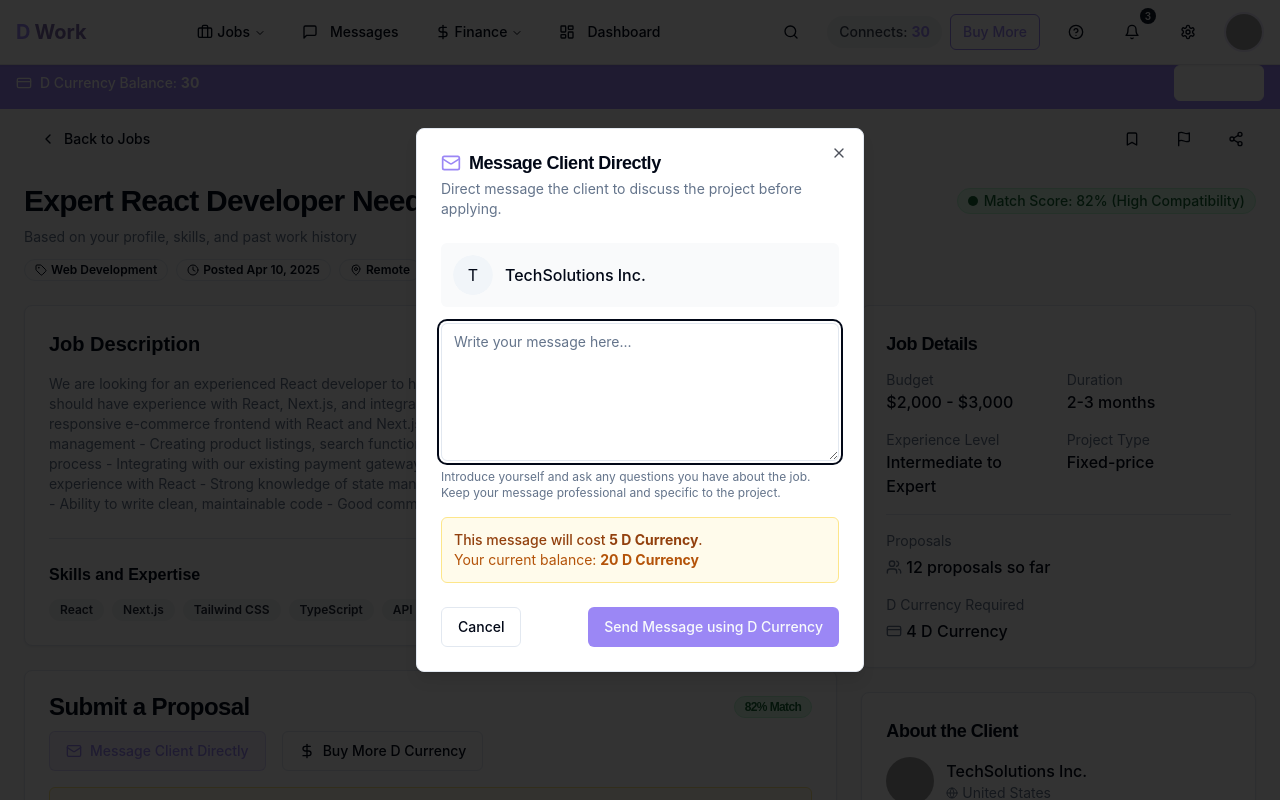
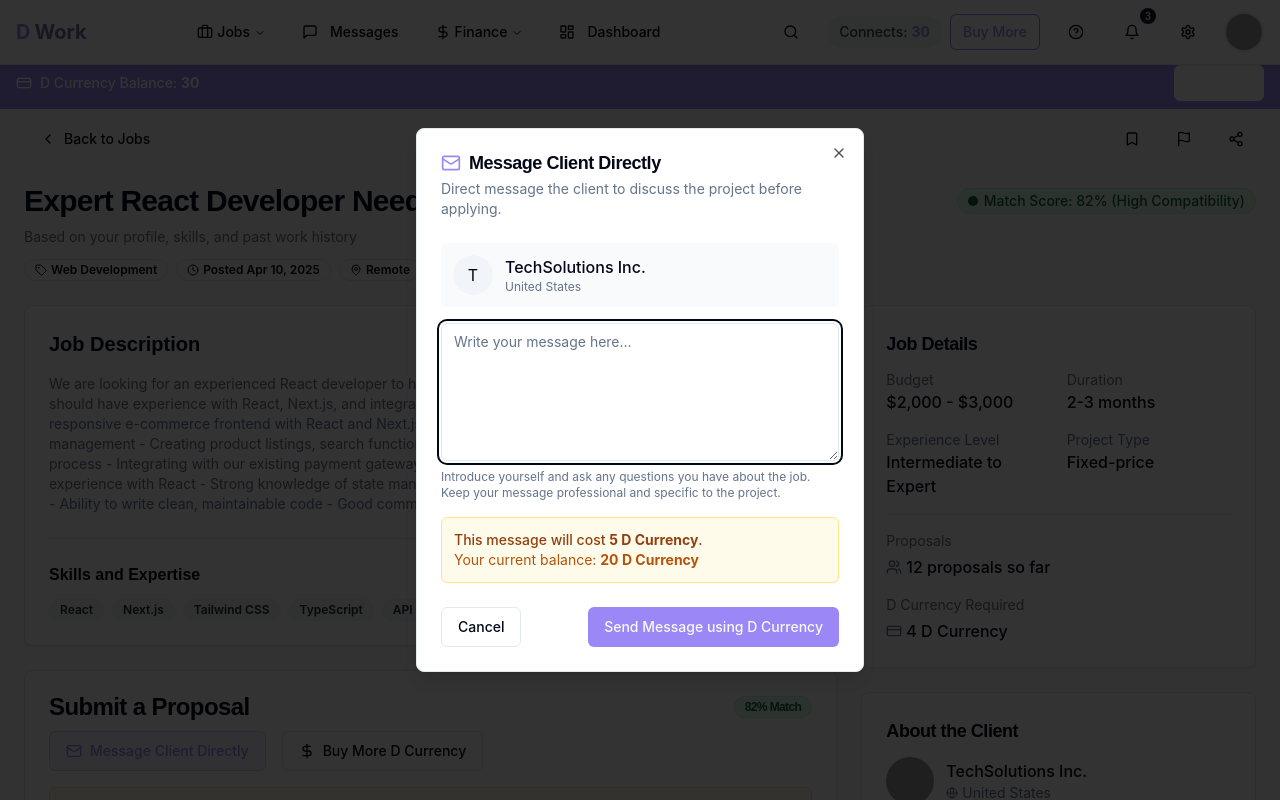
Before and after one commit to ahmadali318099/d-work-digital, a React (Vite) app: page /jobs/1 in a window 1280 px wide. Both pictures are taken after a click on the button "Message Client Directly". Shown: the top 800 px of the page. Built offline with nearby package versions, Linux system fonts and the light colour scheme; grey boxes are pictures that could not be loaded.

Commit message:
Fix: Resolve TypeScript error in JobDetail.tsx
The commit addresses a TypeScript error in JobDetail.tsx related to the 'location' property of the 'ClientType' interface. The fix ensures that the 'location' property is correctly included in the client data used within the component.

```diff
--- a/src/components/jobs/MessageClientModal.tsx
+++ b/src/components/jobs/MessageClientModal.tsx
@@ -16,7 +16,8 @@ import { Mail } from "lucide-react";
 
 interface ClientType {
   name: string;
-  location: string;
+  location?: string;  // Making location optional
+  country?: string;   // Adding country as an optional property
 }
 
 interface MessageClientModalProps {
@@ -88,7 +89,7 @@ const MessageClientModal: React.FC<MessageClientModalProps> = ({ client, isOpen,
             </Avatar>
             <div>
               <p className="font-medium">{client.name}</p>
-              <p className="text-xs text-muted-foreground">{client.location}</p>
+              <p className="text-xs text-muted-foreground">{client.location || client.country || "Unknown location"}</p>
             </div>
           </div>
 
```
